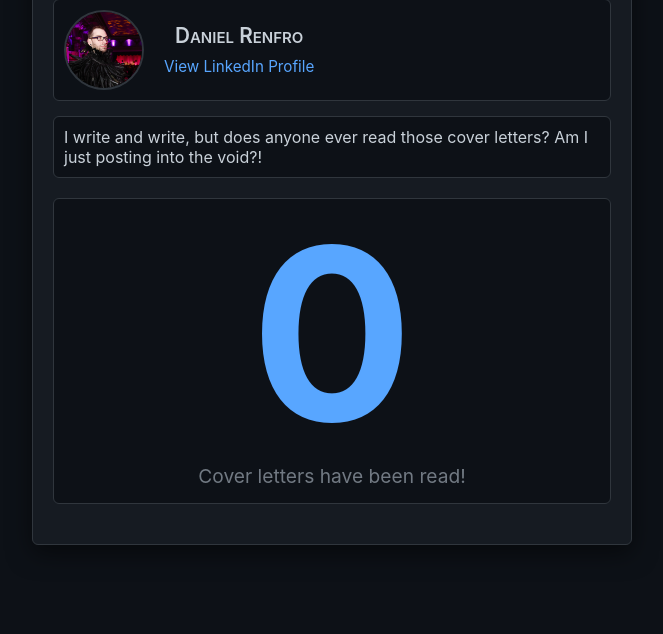
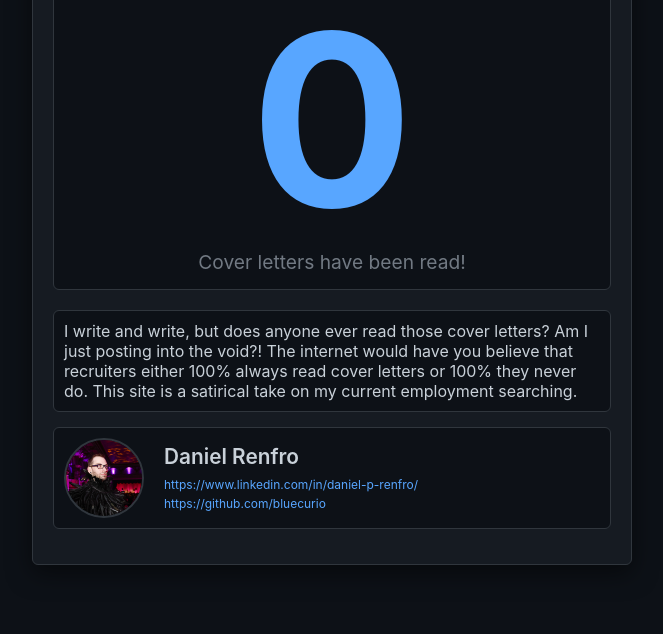
Before and after one commit to bluecurio/didanyonereadmycoverletter.com, a website: page public/index.html in a window 1280 px wide. Shown: the part 166-800 px from the top of the page, without its empty margins (308-971 px from the left). Drawn offline with Linux system fonts and the light colour scheme; no server answers.

Commit message:
tweaks to UI

```diff
--- a/public/index.html
+++ b/public/index.html
@@ -10,27 +10,25 @@
   <div class="container">
     <h2>Did anyone read my cover letter?!</h2>
 
-    <div class="profile-section">
-      <img src="/FEATHERS.JPG" alt="Daniel Renfro" class="profile-avatar" />
-      <div class="profile-info">
-        <h2>Daniel Renfro</h2>
-        <a href="https://www.linkedin.com/in/daniel-p-renfro/" target="_blank" rel="noopener noreferrer" class="linkedin-link">
-          View LinkedIn Profile
-        </a>
-      </div>
-    </div>
-
-    <div class="profile-section">
-      <p>I write and write, but does anyone ever read those cover letters? Am I just posting into the void?!</p>
-    </div>
-
     <div class="counter-display">
       <div class="count" id="count">0</div>
       <p class="label">Cover letters have been read!</p>
     </div>
 
+    <div class="profile-section">
+      <p>I write and write, but does anyone ever read those cover letters? Am I just posting into the void?! The internet would have you believe that recruiters either 100% always read cover letters or 100% they never do. This site is a satirical take on my current employment searching.</p>
+    </div>
 
-
+    <div class="profile-section">
+      <img src="/FEATHERS.JPG" alt="Daniel Renfro" class="profile-avatar" />
+      <div class="profile-info">
+        <h2>Daniel Renfro</h2>
+        <div class="social-links">
+          <a href="https://www.linkedin.com/in/daniel-p-renfro/" target="_blank" rel="noopener noreferrer">https://www.linkedin.com/in/daniel-p-renfro/</a>
+          <a href="https://github.com/bluecurio" target="_blank" rel="noopener noreferrer">https://github.com/bluecurio</a>
+        </div>
+      </div>
+    </div>
   <script src="/config.js"></script>
   <script src="/app.js"></script>
 </body>
--- a/public/styles.css
+++ b/public/styles.css
@@ -36,7 +36,6 @@ h1 {
 h2 {
   text-align: center;
   color: #c9d1d9;
-  font-variant: small-caps;
   margin-bottom: 15px;
   font-size: 2rem;
   font-weight: 600;
@@ -66,16 +65,23 @@ h2 {
   font-size: 1.3rem;
   font-weight: 600;
   margin-bottom: 8px;
+  text-align: left;
 }
 
-.linkedin-link {
+.social-links {
+  display: flex;
+  flex-direction: column;
+  gap: 4px;
+}
+
+.social-links a {
   color: #58a6ff;
   text-decoration: none;
-  font-size: 0.95rem;
+  font-size: 0.75rem;
   transition: color 0.2s;
 }
 
-.linkedin-link:hover {
+.social-links a:hover {
   color: #79c0ff;
   text-decoration: underline;
 }
```
